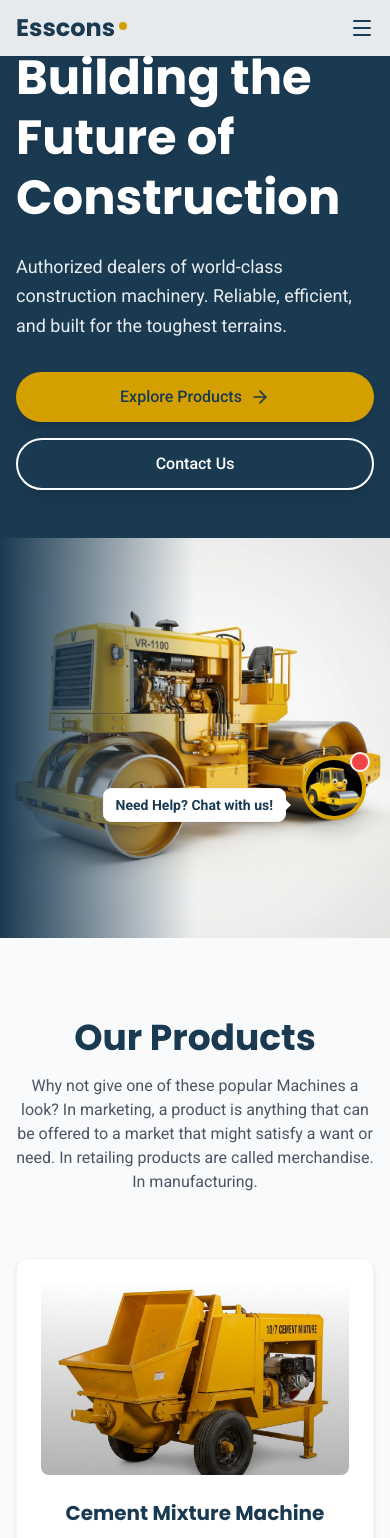
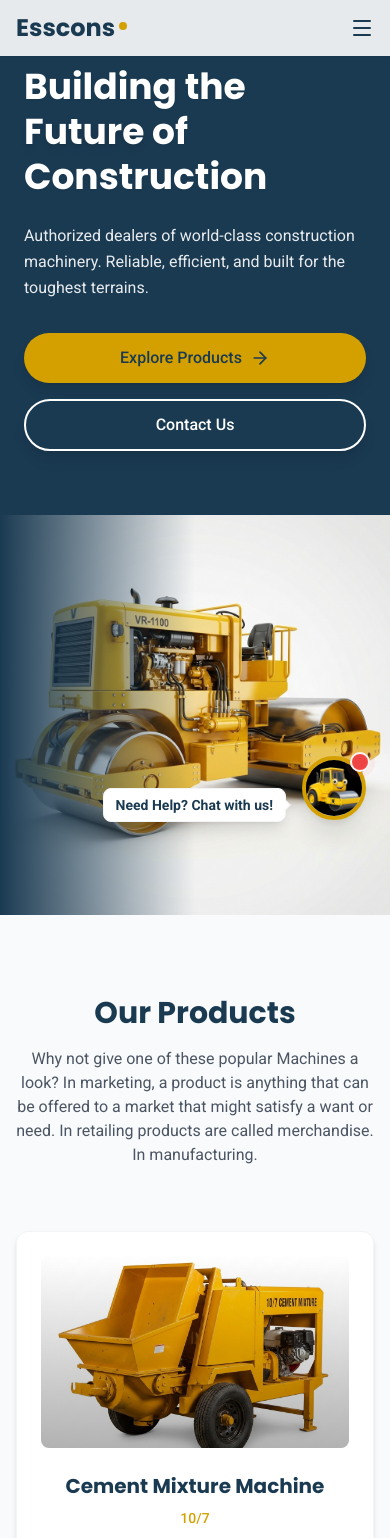
Before and after one commit to udit777/Esscons, a React (Vite) app: page / in a window 390 px wide. Shown: the top 1538 px of the page. Built offline with nearby package versions, Linux system fonts and the light colour scheme.

Commit message:
feat: Add Hero and Featured Products sections to the home page.

```diff
--- a/src/components/home/FeaturedProducts.jsx
+++ b/src/components/home/FeaturedProducts.jsx
@@ -21,7 +21,7 @@ const FeaturedProducts = () => {
                         initial={{ opacity: 0, y: 20 }}
                         whileInView={{ opacity: 1, y: 0 }}
                         viewport={{ once: true }}
-                        className="text-4xl font-bold font-heading text-secondary mb-4"
+                        className="text-3xl md:text-4xl font-bold font-heading text-secondary mb-4"
                     >
                         Our Products
                     </motion.h2>
--- a/src/components/home/Hero.jsx
+++ b/src/components/home/Hero.jsx
@@ -23,11 +23,11 @@ const Hero = () => {
     return (
         <section className="bg-secondary min-h-[90vh] flex flex-col lg:flex-row items-stretch overflow-hidden relative">
             {/* Left Side: Text Content (Centered with padding) */}
-            <div className="w-full lg:w-1/2 flex flex-col justify-center px-4 md:px-12 lg:pl-32 lg:pr-16 py-12 lg:py-0 relative z-10">
-                <h1 className="text-5xl md:text-7xl font-bold font-heading mb-6 leading-tight drop-shadow-sm text-white">
+            <div className="w-full lg:w-1/2 flex flex-col justify-center px-6 md:px-12 lg:pl-32 lg:pr-16 py-16 lg:py-0 relative z-10">
+                <h1 className="text-4xl md:text-6xl lg:text-7xl font-bold font-heading mb-6 leading-tight drop-shadow-sm text-white">
                     Building the <span className="text-white drop-shadow-md">Future</span> of Construction
                 </h1>
-                <p className="text-lg md:text-xl text-white/90 mb-8 max-w-lg leading-relaxed">
+                <p className="text-base md:text-xl text-white/90 mb-8 max-w-lg leading-relaxed">
                     Authorized dealers of world-class construction machinery.
                     Reliable, efficient, and built for the toughest terrains.
                 </p>
```
